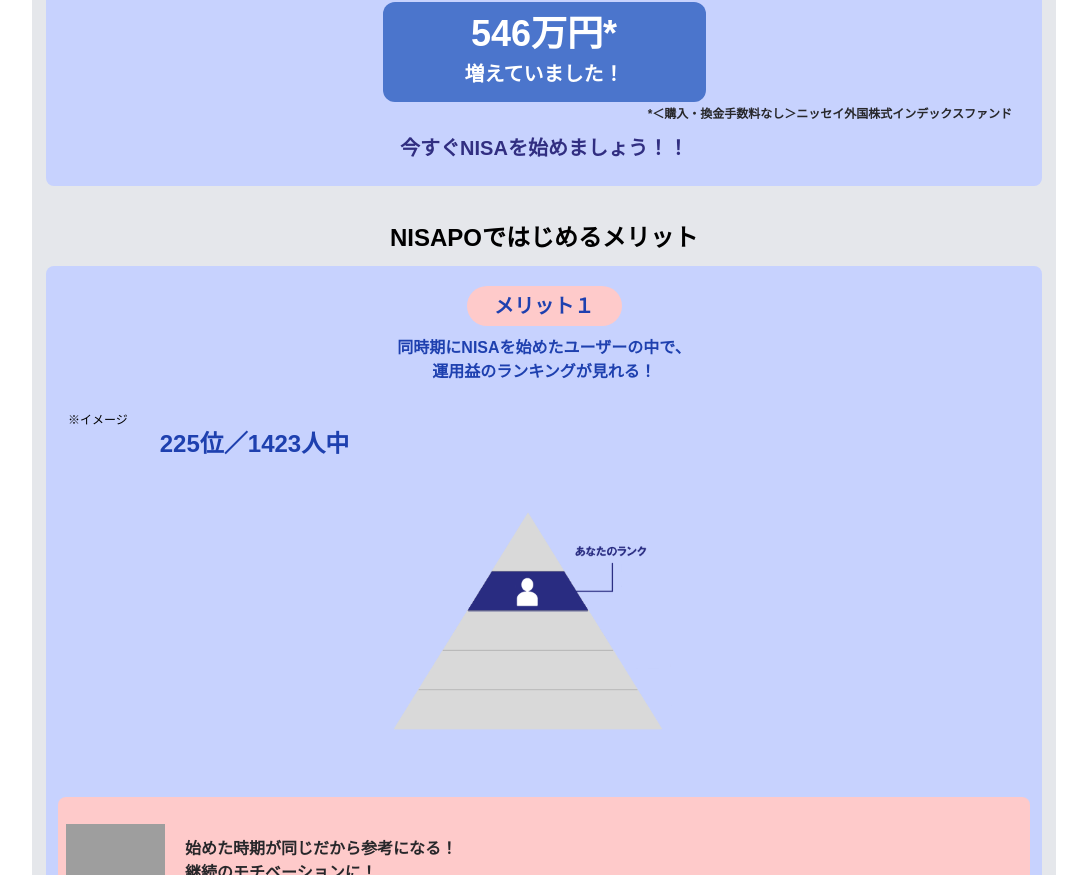
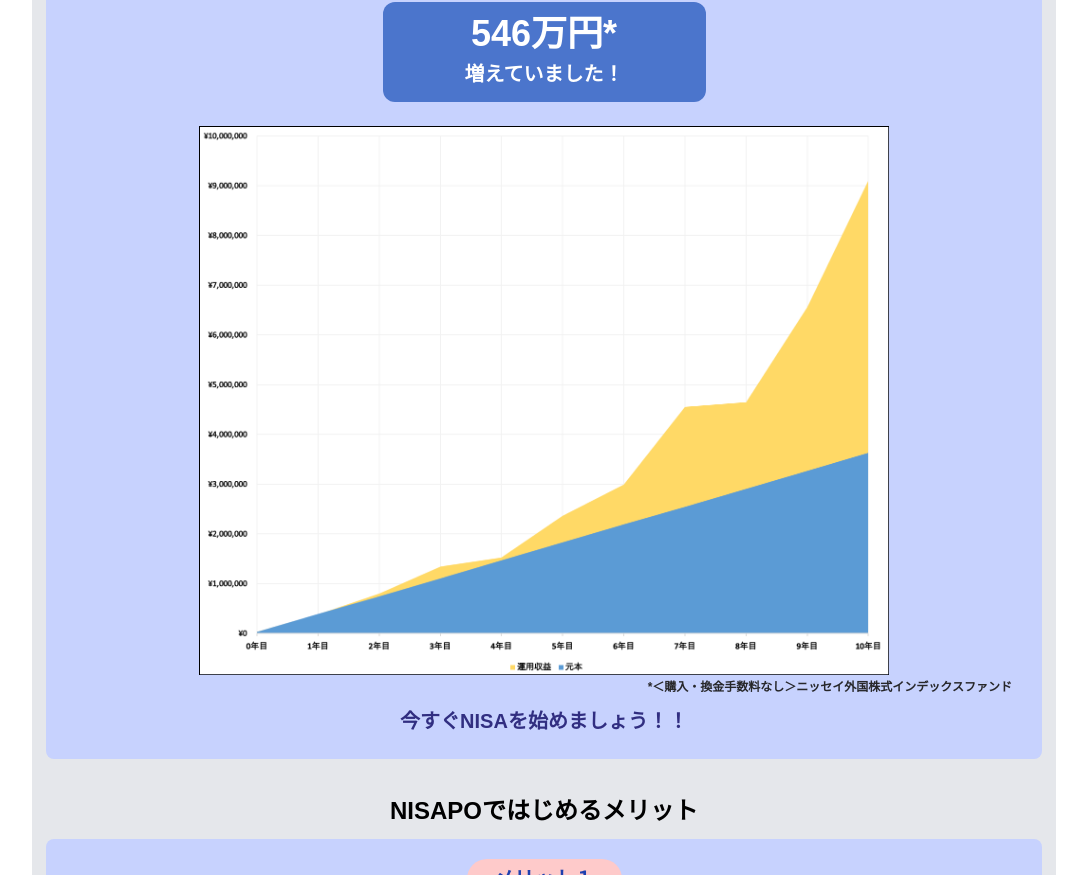
Before and after one commit to kisiiii/Allblue_NISAapp_frontend, a Next.js app: page /intro/1/simulation-result in a window 1280 px wide. Shown: the part 355-1230 px from the top of the page, without its empty margins (96-1183 px from the left). Built offline with nearby package versions, Linux system fonts and the light colour scheme; grey boxes are pictures that could not be loaded.

Commit message:
シミュレーション結果のグラフ画像差し替え

```diff
--- a/src/app/intro/[id]/simulation-result/page.jsx
+++ b/src/app/intro/[id]/simulation-result/page.jsx
@@ -98,12 +98,12 @@ export function SimResult() {
             <div className="text-center mt-1.5 text-xl">増えていました！</div>
           </div>
 
-{/*           <img
+          <img
             loading="lazy"
-            src="https://cdn.builder.io/api/v1/image/assets/TEMP/b46e8c1e93bcab617cf8b86f5d198ec8834e8a95ef76d512cb4a149b3252e168?placeholderIfAbsent=true&apiKey=830249011bfc4b9a9e2dddb095d90bfd"
+            src="/simulation-graph.png"
             alt=""
             className="object-contain mt-6 w-full aspect-[1.74]"
-          /> */}
+          />
 
 
 
```
Also changed, not shown: public/simulation-graph.png (added).
